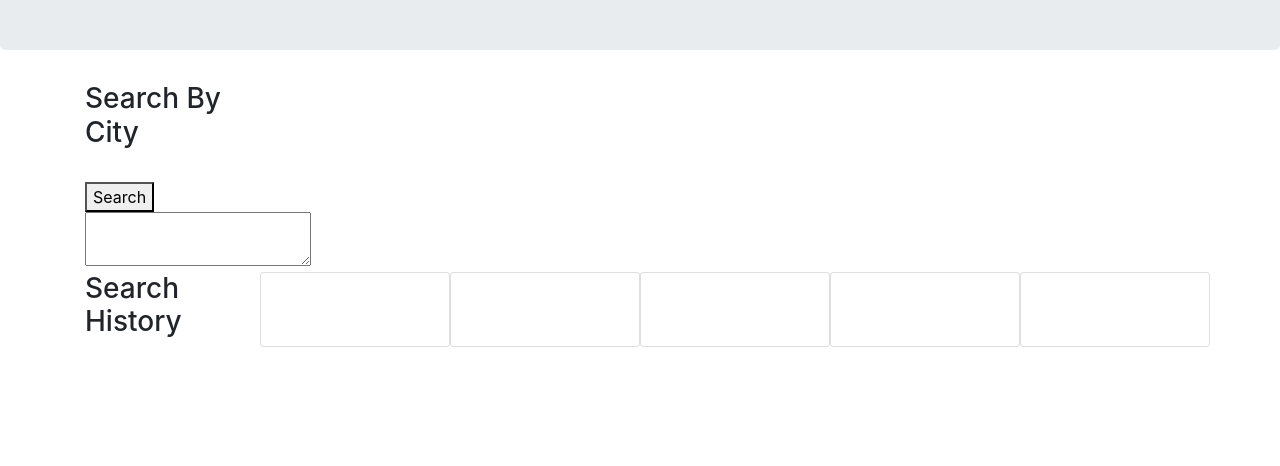
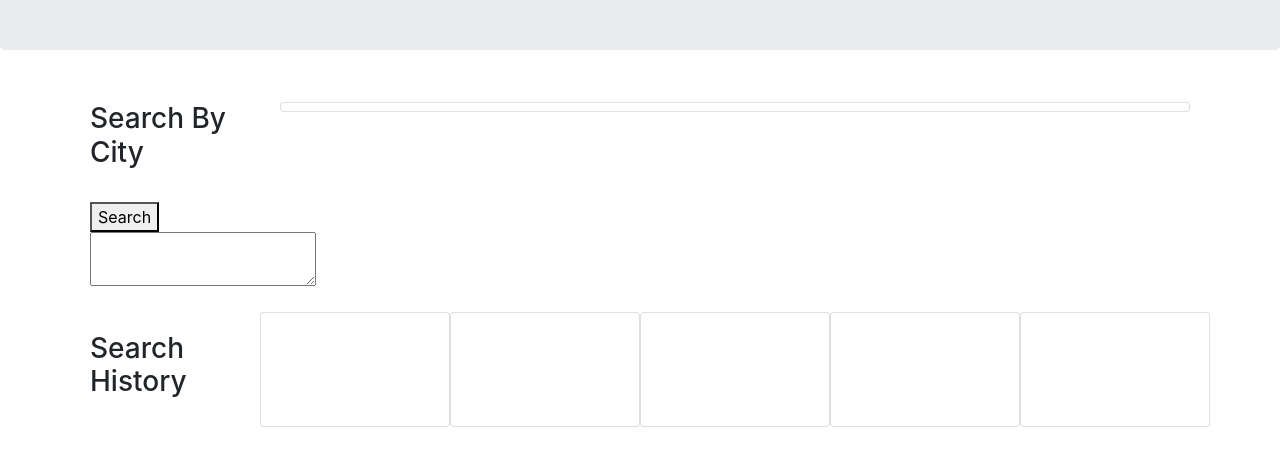
Before and after one commit to mlanglois333/Weather-Dashboard, a plain HTML site: page index.html in a window 1280 px wide. Shown: the part 172-638 px from the top of the page. Drawn offline with nearby package versions, Linux system fonts and the light colour scheme.

Commit message:
added padding

```diff
--- a/Assets/style.css
+++ b/Assets/style.css
@@ -3,3 +3,5 @@
 .yellow{background-color: yellow;}
 
 .red{background-color:red}
+
+.gridPad{padding:20px}
--- a/index.html
+++ b/index.html
@@ -16,7 +16,7 @@
     </header>
     <div class="container">
         <div class="row">
-            <div class="col-2 searchClass">
+            <div class="col-2 searchClass gridPad">
                 <form>
                     <h3>Search By City</h3>
                     <br>
@@ -26,29 +26,29 @@
                 </form>
             </div>
 
-            <div class="col-10">
-
+            <div class="col-10 gridPad">
+                <div class="card">
                     <h4 id="cityTitle"></h4>
 
                     <div id="temperature"></div>
                     <div id="windSpeed"></div>
                     <div id="humidity"></div>
                     <div id="UV"></div>
-
+                </div>
             </div>
         </div>
         <div class="row">
-            <div class="col-2" id="searchCont">
+            <div class="col-2 gridPad" id="searchCont">
                 <h3>Search History</h3>
             </div>
             <div id="day1" class="col-2 card"></div>
-                <div class="col-2 card" id="day2"></div>
-                <div id="day3" class="col-2 card"></div>
-                <div id="day4" class="col-2 card"></div>
-                <div id="day5" class="col-2 card"></div>
+            <div class="col-2 card" id="day2"></div>
+            <div id="day3" class="col-2 card"></div>
+            <div id="day4" class="col-2 card"></div>
+            <div id="day5" class="col-2 card"></div>
 
-            </div>
         </div>
+    </div>
     </div>
 
 
```
